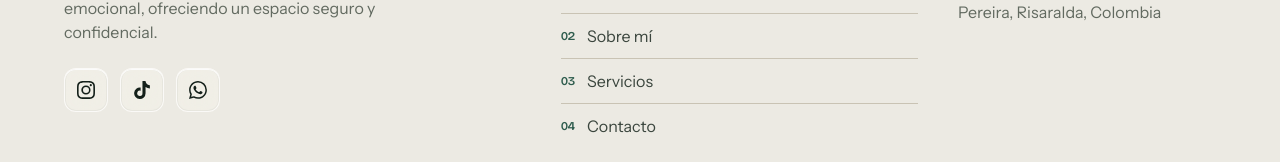
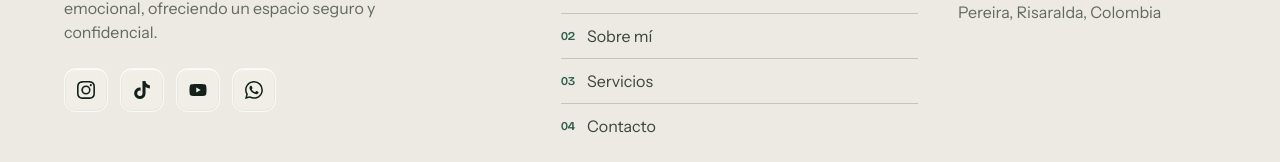
Before and after one commit to MrxHuaang/landing-bienestar, a Next.js app: page / in a window 1280 px wide. Shown: the part 6546-6708 px from the top of the page. Built offline with nearby package versions, Linux system fonts and the light colour scheme.

Commit message:
Agregar enlace y icono de YouTube

```diff
--- a/components/layout/Footer.tsx
+++ b/components/layout/Footer.tsx
@@ -3,7 +3,7 @@
 import { useLayoutEffect, useRef } from "react";
 import { gsap } from "gsap";
 import { ScrollTrigger } from "gsap/ScrollTrigger";
-import { InstagramIcon, TikTokIcon, WhatsAppIcon } from "@/components/ui/icons";
+import { InstagramIcon, TikTokIcon, YouTubeIcon, WhatsAppIcon } from "@/components/ui/icons";
 import Magnetic from "@/components/ui/Magnetic";
 import { navLinks, social, contact } from "@/lib/config";
 import { scrollToHash } from "@/lib/scroll";
@@ -11,6 +11,7 @@ import { scrollToHash } from "@/lib/scroll";
 const socials = [
   { href: social.instagram, label: "Instagram", Icon: InstagramIcon },
   { href: social.tiktok, label: "TikTok", Icon: TikTokIcon },
+  { href: social.youtube, label: "YouTube", Icon: YouTubeIcon },
   { href: social.whatsapp, label: "WhatsApp", Icon: WhatsAppIcon },
 ];
 
--- a/components/sections/Services.tsx
+++ b/components/sections/Services.tsx
@@ -12,6 +12,7 @@ import {
   GiftIcon,
   InstagramIcon,
   TikTokIcon,
+  YouTubeIcon,
   WhatsAppIcon,
 } from "@/components/ui/icons";
 import { social, WHATSAPP_COMMUNITY_URL } from "@/lib/config";
@@ -79,6 +80,7 @@ const services: Service[] = [
 const socials = [
   { href: social.instagram, label: "Instagram", Icon: InstagramIcon },
   { href: social.tiktok, label: "TikTok", Icon: TikTokIcon },
+  { href: social.youtube, label: "YouTube", Icon: YouTubeIcon },
   { href: social.whatsapp, label: "WhatsApp", Icon: WhatsAppIcon },
 ];
 
--- a/components/ui/icons.tsx
+++ b/components/ui/icons.tsx
@@ -24,6 +24,14 @@ export function TikTokIcon({ className, ...props }: IconProps) {
   return (
     <svg viewBox="0 0 448 512" fill="currentColor" className={className} aria-hidden {...props}>
       <path d="M448,209.91a210.06,210.06,0,0,1-122.77-39.25V349.38A162.55,162.55,0,1,1,185,188.31V278.2a74.62,74.62,0,1,0,52.23,71.18V0l88,0a121.18,121.18,0,0,0,1.86,22.17h0A122.18,122.18,0,0,0,381,102.39a121.43,121.43,0,0,0,67,20.14Z" />
+    </svg>
+  );
+}
+
+export function YouTubeIcon({ className, ...props }: IconProps) {
+  return (
+    <svg viewBox="0 0 576 512" fill="currentColor" className={className} aria-hidden {...props}>
+      <path d="M549.7 124.1c-6.3-23.7-24.8-42.3-48.3-48.6C458.8 64 288 64 288 64S117.2 64 74.6 75.5c-23.5 6.3-42 24.9-48.3 48.6-11.4 42.9-11.4 132.3-11.4 132.3s0 89.4 11.4 132.3c6.3 23.7 24.8 41.5 48.3 47.8C117.2 448 288 448 288 448s170.8 0 213.4-11.5c23.5-6.3 42-24.1 48.3-47.8 11.4-42.9 11.4-132.3 11.4-132.3s0-89.4-11.4-132.3zM232 336V176l142.7 80L232 336z" />
     </svg>
   );
 }
--- a/lib/config.ts
+++ b/lib/config.ts
@@ -26,6 +26,7 @@ export const WHATSAPP_NUMBER = "573215841483";
 export const social = {
   instagram: "https://www.instagram.com/soyangelacordoba/",
   tiktok: "https://www.tiktok.com/@psic.angelasophia",
+  youtube: "https://youtube.com/@soyangelacordoba?si=GS9VyeXm9OdK0Ktc",
   whatsapp: `https://wa.me/${WHATSAPP_NUMBER}`,
 } as const;
 
```
